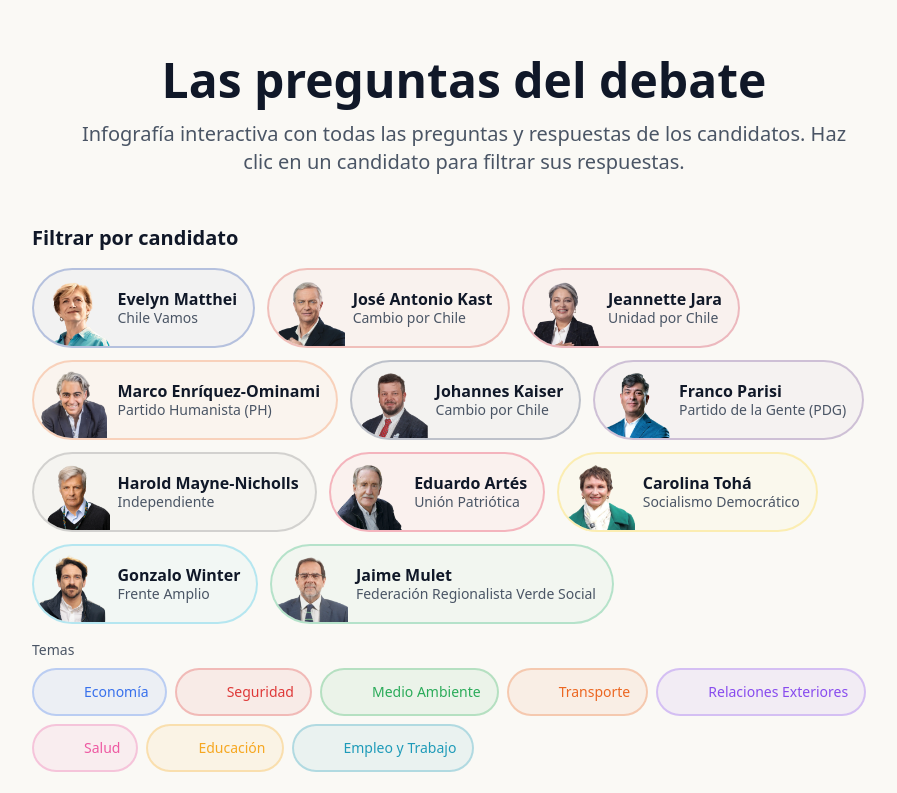
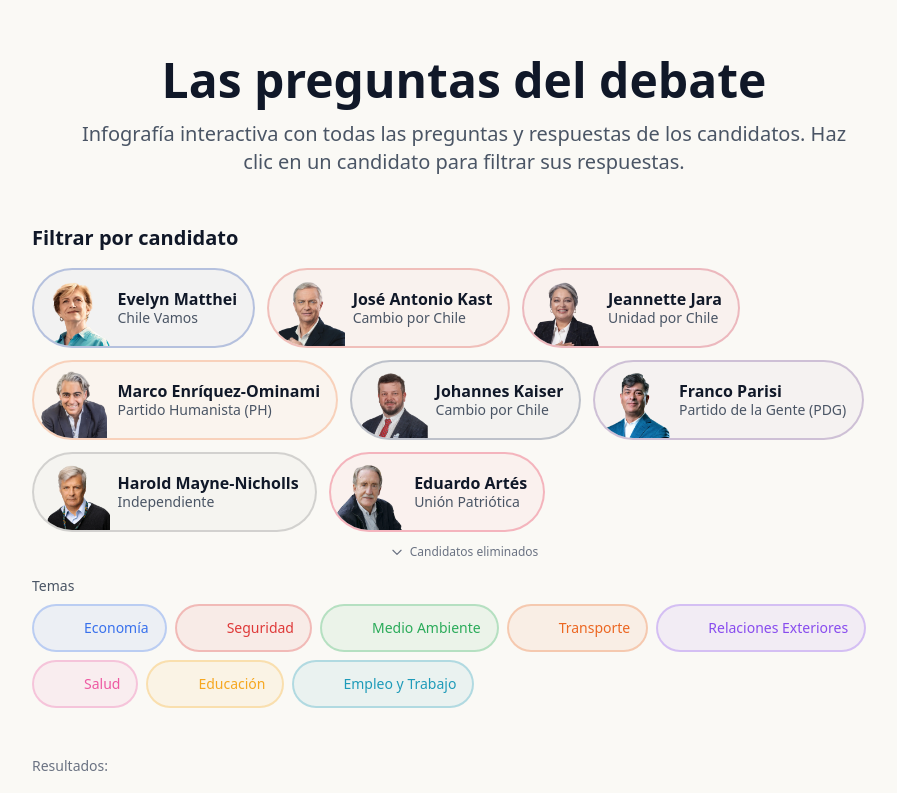
Before and after one commit to Antoine-lb/las-preguntas-del-debate-2025, a SvelteKit app: page / in a window 1280 px wide. Shown: the top 793 px of the page, without its empty margins (176-1073 px from the left). Built offline with nearby package versions, Linux system fonts and the light colour scheme; some icons are missing.

Commit message:
hide not running candidates

```diff
--- a/src/lib/candidatos-2025.ts
+++ b/src/lib/candidatos-2025.ts
@@ -13,6 +13,7 @@
 	estado: 'confirmado' | 'precandidata' | 'potencial';
 	color: string; // Color hexadecimal del partido/candidato
 	abreviacion: string; // Abreviación de 2 letras única
+	eliminadoEnPrimarias?: boolean; // True si perdió en las primarias
 }
 
 /**
@@ -112,7 +113,8 @@
 		fotoSinFondo: '/blog/candidatos/sin-fondo/carolina-toha.webp',
 		estado: 'confirmado',
 		color: '#FFCD00',
-		abreviacion: 'CT'
+		abreviacion: 'CT',
+		eliminadoEnPrimarias: true
 	},
 	{
 		id: 'gonzalo-winter',
@@ -122,7 +124,8 @@
 		fotoSinFondo: '/blog/candidatos/sin-fondo/gonzalo-winter.webp',
 		estado: 'confirmado',
 		color: '#00B5E2',
-		abreviacion: 'GW'
+		abreviacion: 'GW',
+		eliminadoEnPrimarias: true
 	},
 	{
 		id: 'jaime-mulet',
@@ -132,7 +135,8 @@
 		fotoSinFondo: '/blog/candidatos/sin-fondo/jaime-mulet.webp',
 		estado: 'confirmado',
 		color: '#00A859',
-		abreviacion: 'JM'
+		abreviacion: 'JM',
+		eliminadoEnPrimarias: true
 	}
 ];
 
--- a/src/routes/+page.svelte
+++ b/src/routes/+page.svelte
@@ -48,6 +48,11 @@
 	let temaSeleccionadoId = $state<string | null>(null);
 
 	/**
+	 * Estado: mostrar candidatos eliminados en primarias
+	 */
+	let mostrarEliminados = $state(false);
+
+	/**
 	 * Modo de prueba: permite importar JSONs temporales
 	 */
 	let modoPrueba = $state(false);
@@ -59,6 +64,15 @@
 	 */
 	const candidatoSeleccionado = $derived(
 		candidatoSeleccionadoId ? getCandidatoById(candidatoSeleccionadoId) : null
+	);
+
+	/**
+	 * Candidatos visibles según filtro de eliminados
+	 */
+	const candidatosVisibles = $derived(
+		mostrarEliminados
+			? candidatos2025
+			: candidatos2025.filter((c) => !c.eliminadoEnPrimarias)
 	);
 
 	/**
@@ -289,11 +303,11 @@
 
 		<!-- Candidatos -->
 		<div class="mb-4">
-			<div class="flex flex-wrap gap-3">
-				{#each candidatos2025 as candidato}
+			<div class="flex flex-wrap gap-2 md:gap-3">
+				{#each candidatosVisibles as candidato}
 					<button
 						onclick={() => seleccionarCandidato(candidato.id)}
-						class="group flex items-center gap-2 pr-4 rounded-full border-2 transition-all duration-200 overflow-hidden h-20 {candidatoSeleccionadoId ===
+						class="group flex items-center gap-1.5 md:gap-2 pr-2 md:pr-4 rounded-full border-2 transition-all duration-200 overflow-hidden h-12 md:h-20 {candidatoSeleccionadoId ===
 						candidato.id
 							? 'shadow-md'
 							: ''}"
@@ -322,9 +336,9 @@
 									: 'rounded-full'}"
 							/>
 						</div>
-						<div class="text-left py-2">
+						<div class="text-left py-1 md:py-2">
 							<h3
-								class="font-semibold text-base leading-tight {candidatoSeleccionadoId ===
+								class="font-semibold text-sm md:text-base leading-tight {candidatoSeleccionadoId ===
 								candidato.id
 									? ''
 									: 'text-gray-900'}"
@@ -333,7 +347,7 @@
 								{candidato.nombre}
 							</h3>
 							<p
-								class="text-sm leading-tight {candidatoSeleccionadoId === candidato.id
+								class="hidden md:block text-sm leading-tight {candidatoSeleccionadoId === candidato.id
 									? ''
 									: 'text-gray-600'}"
 								style={candidatoSeleccionadoId === candidato.id
@@ -345,6 +359,27 @@
 						</div>
 					</button>
 				{/each}
+			</div>
+
+			<!-- Toggle para mostrar eliminados -->
+			<div class="flex justify-center mt-3">
+				<button
+					onclick={() => (mostrarEliminados = !mostrarEliminados)}
+					class="text-xs text-gray-500 hover:text-gray-700 transition-colors flex items-center gap-1.5"
+				>
+					<svg
+						class="w-3.5 h-3.5 transition-transform duration-200 {mostrarEliminados
+							? 'rotate-180'
+							: ''}"
+						fill="none"
+						stroke="currentColor"
+						viewBox="0 0 24 24"
+					>
+						<path stroke-linecap="round" stroke-linejoin="round" stroke-width="2" d="M19 9l-7 7-7-7"
+						></path>
+					</svg>
+					Candidatos eliminados
+				</button>
 			</div>
 		</div>
 
```
